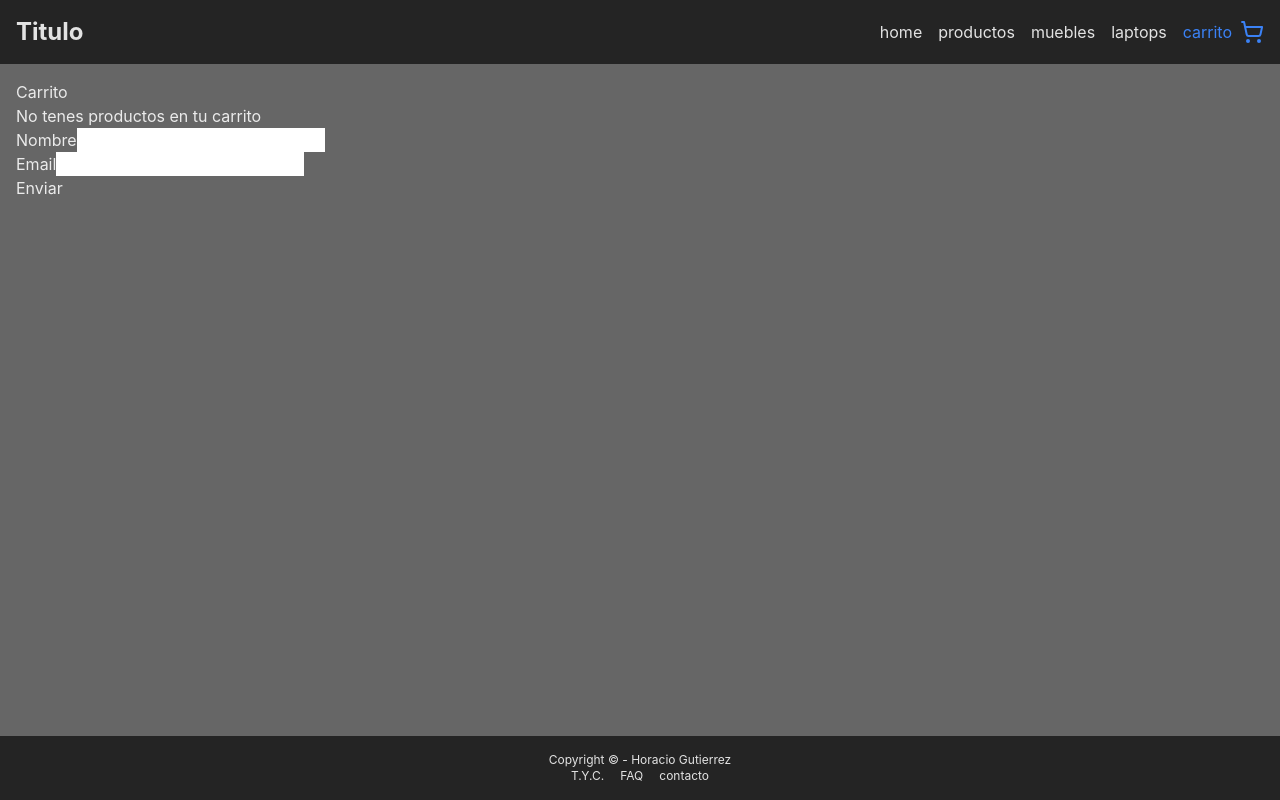
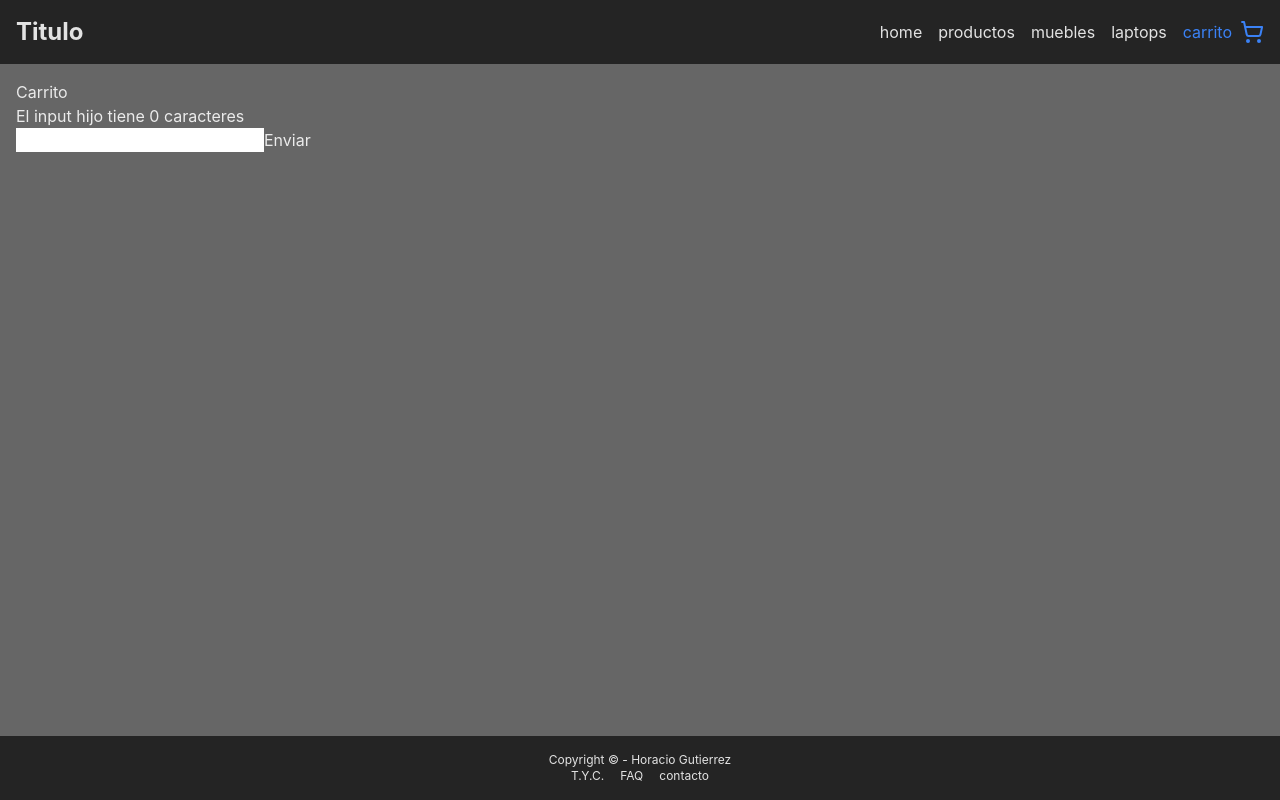
Before and after one commit to comisiones-coderhouse/comision_57775, a React (Vite) app: page /carrito in a window 1280 px wide. Built offline with nearby package versions, Linux system fonts and the light colour scheme.

Commit message:
Clase 10 : Eventos y state uplifting

```diff
--- a/package.json
+++ b/package.json
@@ -17,7 +17,8 @@
     "react-bootstrap": "^2.10.2",
     "react-dom": "^18.2.0",
     "react-router-dom": "^6.23.1",
-    "sass": "^1.77.2"
+    "sass": "^1.77.2",
+    "validator": "^13.12.0"
   },
   "devDependencies": {
     "@types/react": "^18.2.66",
--- a/src/componentes/Carrito.jsx
+++ b/src/componentes/Carrito.jsx
@@ -1,25 +1,33 @@
-import { useParams } from "react-router-dom"
+import { useState } from "react"
+import Input from "./Input"
 
-function Carrito() {
+const Carrito = () => {
 
-  /*
-  const params = useParams()
-  console.log(params)
-  */
+  const [data, setData] = useState(0)
+  const [error, setError] = useState(false)
+
+  const handleSubmit = (e) => {
+    e.preventDefault()
+  }
+
+  const handleStateUplifting = (long) => {
+    setData(long)
+    if(long > 10) {
+      setError(true)
+    } else {
+      setError(false)
+    }
+  }
 
   return (
     <div>
       <h2>Carrito</h2>
-      <p>No tenes productos en tu carrito</p>
-      <form>
-        <div>
-          <label>Nombre</label>
-          <input type="text" name="nombre" />
-        </div>
-        <div>
-          <label htmlFor="email">Email</label>
-          <input type="email" name="email" />
-        </div>
+      <p>El input hijo tiene {data} caracteres</p>
+      { error ?  <p className="text-sm font-bold text-red-500"> Te pasaste </p>  : null }
+      <form onSubmit={handleSubmit}>
+        <Input
+          onStateUplifting={handleStateUplifting}
+        />
         <button>Enviar</button>
       </form>
     </div>
--- /dev/null
+++ b/src/componentes/Input.jsx
@@ -0,0 +1,11 @@
+function Input({ onStateUplifting }) {
+
+  const handleChange = (e) => {
+    onStateUplifting(e.target.value.length)
+  }
+
+  return (
+    <input type="text" onChange={handleChange} />
+  )
+}
+export default Input
--- a/src/componentes/Main.jsx
+++ b/src/componentes/Main.jsx
@@ -2,8 +2,6 @@ import { Route, Routes } from "react-router-dom";
 import ProductosContainer from "./ProductosContainer";
 import Carrito from "./Carrito";
 
-//Routes : Es un contenedor de Route
-//Route : Es un componente que se encarga de renderizar el contenido correspondiente a un path especificado de manera condicional y dinamica
 function Main() {
   return (
     <main className="p-4 bg-[rgba(255,255,255,0.3)] grow">
--- a/src/componentes/ProductosContainer.jsx
+++ b/src/componentes/ProductosContainer.jsx
@@ -6,29 +6,9 @@ function ProductosContainer() {
 
   const [productos, setProductos] = useState([])
   const [mostrar, setMostrar] = useState(true)
-  const params = useParams() //{id:?}
+  const params = useParams()
 
   useEffect(() => {
-
-    /*
-
-    const simulacionPedido = new Promise((res)=>{
-      setTimeout(()=>{
-        //res(elArrayDelArchivoJSon)
-        res()
-      },2000)
-    })
-
-    simulacionPedido
-      .then(() => {
-        console.log("simulacion")
-      })
-      .catch(() => {
-
-      })
-
-
-    */
 
     if (params.id) {
       fetch('https://dummyjson.com/products/category/' + params.id)
@@ -36,7 +16,6 @@ function ProductosContainer() {
           return res.json()
         })
         .then((data) => {
-          //data.filter()
           setProductos(data.products)
         })
     } else {
```
Also changed, not shown: info.txt, 1 other file (tests, documents, lock files or other folders).
